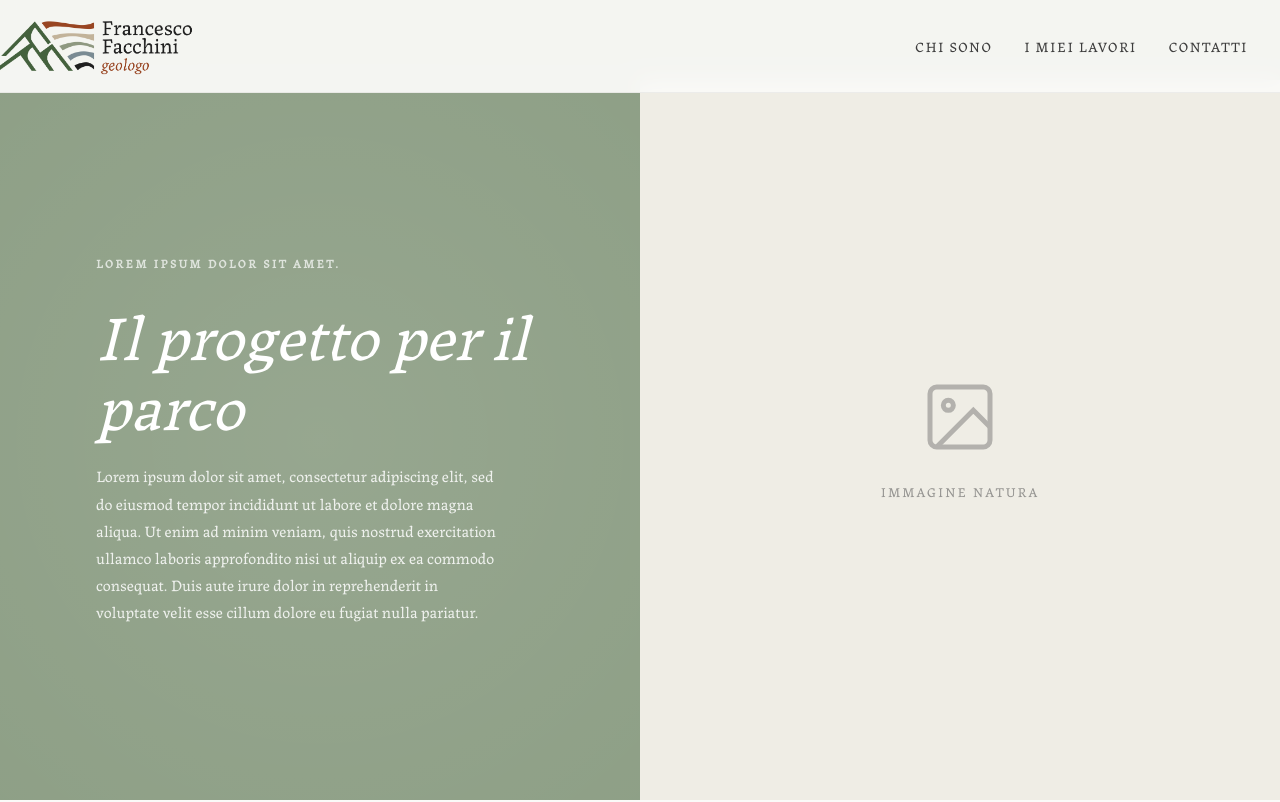
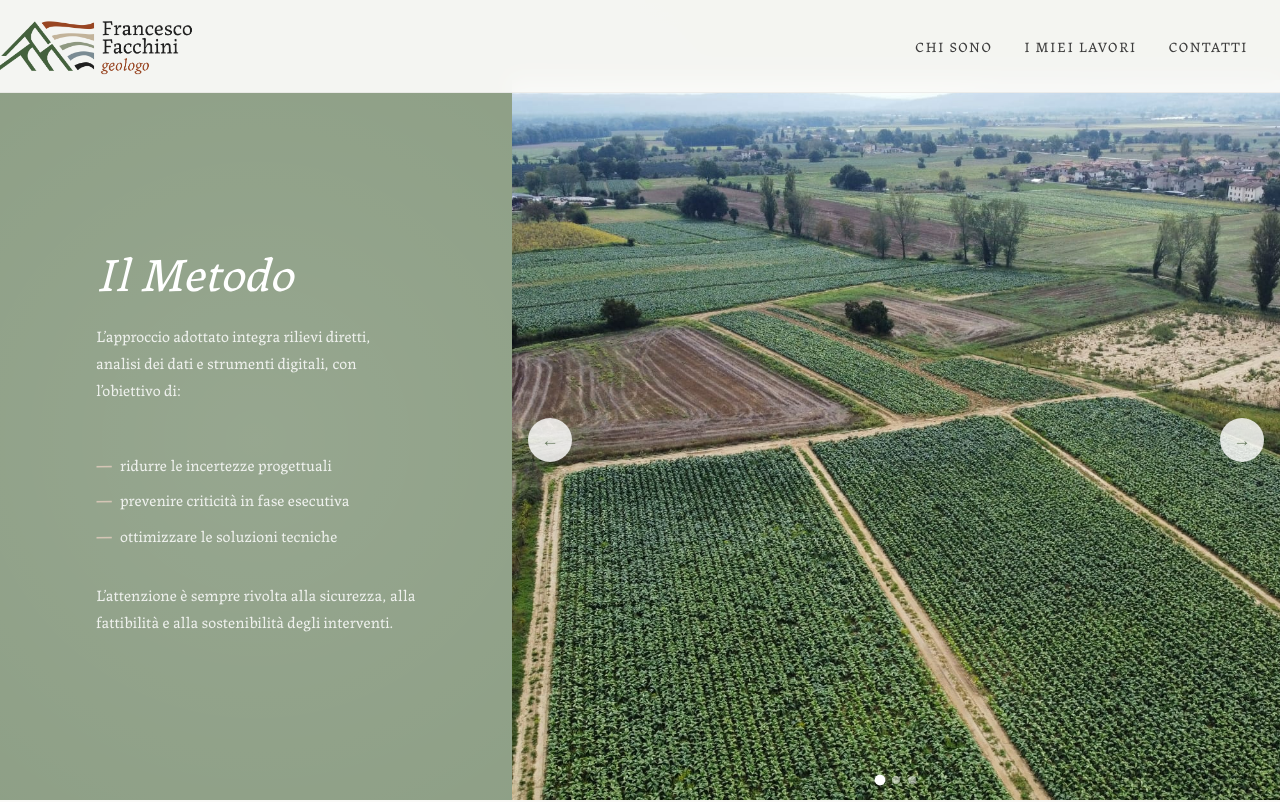
Before and after one commit to edoardo-nicoli03/Francesco_Facchini.website, a plain HTML site: page sito_Francesco_Facchini/index.html in a window 1280 px wide. Shown: the top 802 px of the page. Drawn offline with Linux system fonts and the light colour scheme.

Commit message:
Aggiunta carosello foto hero-section

```diff
--- a/sito_Francesco_Facchini/index.html
+++ b/sito_Francesco_Facchini/index.html
@@ -49,24 +49,35 @@
          ============================================ -->
     <header class="hero" id="hero">
         <div class="hero-content">
-            <span class="hero-label">Lorem ipsum dolor sit amet.</span>
-            <h1 class="hero-title">Il progetto per il parco</h1>
+            <span class="hero-label"></span>
+            <h1 class="hero-title">Il Metodo</h1>
             <p class="hero-subtitle">
-                Lorem ipsum dolor sit amet, consectetur adipiscing elit, sed do eiusmod tempor incididunt ut labore et dolore magna aliqua. Ut enim ad minim veniam, quis nostrud exercitation ullamco laboris approfondito nisi ut aliquip ex ea commodo consequat. Duis aute irure dolor in reprehenderit in voluptate velit esse cillum dolore eu fugiat nulla pariatur.
+                L’approccio adottato integra rilievi diretti, analisi dei dati e strumenti digitali, con l’obiettivo di:
+                </p>
+                <ul class="hero-list">
+                    <li> ridurre le incertezze progettuali </li>
+                    <li> prevenire criticità in fase esecutiva </li>
+                    <li> ottimizzare le soluzioni tecniche </li>
 
-            </p>
+                </ul>
+                <p class="hero-subtitle last paragraph">
+
+                L’attenzione è sempre rivolta alla sicurezza, alla fattibilità e alla sostenibilità degli interventi.
+
+                </p>
 
         </div>
-        <div class="hero-image">
-            <div class="hero-image-placeholder">
-                <svg viewBox="0 0 24 24" fill="none" stroke="currentColor" stroke-width="1.5" aria-hidden="true">
-                    <rect x="3" y="3" width="18" height="18" rx="2"/>
-                    <circle cx="8.5" cy="8.5" r="1.5"/>
-                    <path d="M21 15l-5-5L5 21"/>
-                </svg>
-                <span>Immagine natura</span>
-            </div>
-        </div>
+
+    <div class="hero-image-slider-wrapper">
+           <div class="hero-image-slider" id="heroSlider">
+        <img src="assets/Hero_img.jpeg" alt="Vista 1" class="slider-image">
+        <img src="assets/strada dall'alto.jpeg" alt="Vista 2" class="slider-image">
+        <img src="assets/foto pino.jpeg" alt="Vista 3" class="slider-image">
+    </div>
+    <button class="slider-btn slider-btn--prev" onclick="slideHero(-1)">&#8592;</button>
+    <button class="slider-btn slider-btn--next" onclick="slideHero(1)">&#8594;</button>
+    <div class="slider-dots" id="sliderDots"></div>
+    </div>
     </header>
 
     <!-- ============================================
@@ -326,5 +337,28 @@
             }
         });
     </script>
+    <script>
+    const slider = document.getElementById('heroSlider');
+    const dotsContainer = document.getElementById('sliderDots');
+    const images = slider.querySelectorAll('.slider-image');
+    let current = 0;
+
+    images.forEach((_, i) => {
+        const dot = document.createElement('button');
+        dot.className = 'slider-dot' + (i === 0 ? ' active' : '');
+        dot.setAttribute('aria-label', 'Slide ' + (i + 1));
+        dot.onclick = () => goTo(i);
+        dotsContainer.appendChild(dot);
+    });
+
+    function goTo(index) {
+        current = (index + images.length) % images.length;
+        slider.scrollTo({ left: slider.clientWidth * current, behavior: 'smooth' });
+        document.querySelectorAll('.slider-dot').forEach((d, i) =>
+            d.classList.toggle('active', i === current));
+    }
+
+    function slideHero(dir) { goTo(current + dir); }
+</script>
 </body>
 </html>
--- a/sito_Francesco_Facchini/styles.css
+++ b/sito_Francesco_Facchini/styles.css
@@ -236,8 +236,9 @@ img {
     min-height: 100vh;
     padding-top: 80px;
     display: grid;
-    grid-template-columns: 1fr 1fr;
+    grid-template-columns: 0.8fr 1.2fr;
     background-color: #8c977f;
+    overflow: hidden;
 }
 
 /* Hero Content - Left Side */
@@ -248,7 +249,7 @@ img {
     padding: var(--space-3xl);
     background-color: var(--sage-green);
     position: relative;
-    overflow: hidden;
+    max-width: 100%;
 }
 
 .hero-content::before {
@@ -272,11 +273,12 @@ img {
 }
 
 .hero-title {
-    font-size: clamp(2.5rem, 5vw, 4.5rem);
+    font-size: clamp(2rem, 4vw, 3rem);
     color: var(--white);
     line-height: 1.1;
     margin-bottom: var(--space-md);
     font-weight: 400;
+    font-family: var(--font-serif);
     font-style: italic;
 }
 
@@ -285,7 +287,8 @@ img {
     font-size: 1rem;
     color: rgba(255, 255, 255, 0.85);
     line-height: 1.7;
-    max-width: 400px;
+    max-width: 480px;
+    margin-bottom: var(--space-md);
 }
 
 .hero-year {
@@ -299,41 +302,113 @@ img {
     line-height: 1;
 }
 
+.hero-list {
+    list-style: none; /* Togliamo i bruttissimi pallini di default */
+    padding-left: 0;
+    margin: var(--space-md) 0;
+    font-family: var(--font-sans);
+    color: rgba(255, 255, 255, 0.85); /* Stesso colore del testo normale */
+}
+
+.hero-list li {
+    position: relative;
+    padding-left: 1.5rem;
+    margin-bottom: 0.5rem;
+    font-size: 1rem;
+    line-height: 1.7;
+}
+.hero-list li::before {
+    content: '—';
+    position: absolute;
+    left: 0;
+    color: var(--sand-beige); /* Usiamo il color sabbia per creare un bel dettaglio */
+    font-weight: bold;
+}
+
 /* Hero Image - Right Side */
 .hero-image {
     position: relative;
     overflow: hidden;
 }
 
-.hero-image-placeholder {
+/* Hero Image - Right Side */
+.hero-image {
+    position: relative;
+    overflow: hidden;
+    /* Opzionale: se l'immagine non è alta abbastanza, puoi dare un'altezza fissa al contenitore genitore */
+    min-height: 100%;
+}
+
+/* La vera immagine */
+.foto-copertina {
     width: 100%;
     height: 100%;
-    min-height: 500px;
-  /*  background: linear-gradient(135deg, var(--sand-beige) 0%, var(--sand-light) 100%);*/
-    background-color: #efede5 ;
-    display: flex;
-    flex-direction: column;
-    align-items: center;
-    justify-content: center;
-    gap: var(--space-md);
-    color: var(--slate-light);
+    object-fit: cover; /* Ecco il comando giusto sull'elemento giusto! */
+    object-position: center; /* Tiene a fuoco il centro della foto */
+}
+/* --- Lato Destro: Il VERO Slider Solo-CSS --- */
+.hero-image-slider-wrapper {
+    position: relative;
+    width: 100%;
+    height: 100%;
+    background-color: var(--sand-beige);
+    overflow: hidden;
 }
 
-.hero-image-placeholder svg {
-    width: 80px;
-    height: 80px;
-    opacity: 0.4;
+.hero-image-slider {
+    display: flex;
+    width: 100%;
+    height: 100%;
+
+    /* ATTIVA LO SCROLL ORIZZONTALE */
+    overflow-x: scroll;
+
+    /* ATTIVA IL CSS SCROLL SNAP */
+    scroll-snap-type: x mandatory;
+
+    /* Nascondiamo la barra di scorrimento brutta */
+    -webkit-overflow-scrolling: touch; /* Per fluidità su iOS */
+    scrollbar-width: none; /* Firefox */
+    -ms-overflow-style: none;  /* IE/Edge */
 }
 
-.hero-image-placeholder span {
-    font-size: 0.85rem;
-    text-transform: uppercase;
-    letter-spacing: 0.15em;
-    opacity: 0.6;
+/* Nascondiamo la barra di scorrimento su Chrome/Safari */
+.hero-image-slider::-webkit-scrollbar {
+    display: none;
 }
 
+.slider-image {
+    flex: 0 0 100%; /* Ogni immagine prende il 100% del contenitore */
+    width: 100%;
+    height: 100%;
+
+    /* Assicuriamo che la foto riempia senza deformarsi */
+    object-fit: cover;
+    object-position: center;
+
+    /* PUNTO DI AGGANCIO: L'immagine si blocca all'inizio */
+    scroll-snap-align: start;
+}
+
+/* Opzionale: Indicatore graficho "Scorri" */
 
 
+/* ============================================
+   RESPONSIVE (Opzionale: Per Cellulari)
+   ============================================ */
+@media (max-width: 992px) {
+    .hero {
+        grid-template-columns: 1fr; /* Una colonna sola */
+    }
+    .hero-content {
+        padding: var(--space-3xl) var(--space-lg);
+        order: 2; /* Testo sotto l'immagine */
+    }
+    .hero-image-slider-wrapper {
+        height: 50vh; /* Immagine prende metà altezza */
+        order: 1; /* Immagine sopra il testo */
+    }
+}
 /* ============================================
    SECTION - General Styles
    ============================================ */
@@ -903,3 +978,60 @@ img {
     white-space: nowrap;
     border: 0;
 }
+
+
+/* ============================================
+   SLIDER - Frecce e Puntini
+   ============================================ */
+.slider-btn {
+    position: absolute;
+    top: 50%;
+    transform: translateY(-50%);
+    background: rgba(255, 255, 255, 0.82);
+    border: none;
+    border-radius: 50%;
+    width: 44px;
+    height: 44px;
+    font-size: 1.1rem;
+    cursor: pointer;
+    color: var(--sage-dark);
+    transition: background var(--transition-fast), transform var(--transition-fast);
+    z-index: 10;
+    display: flex;
+    align-items: center;
+    justify-content: center;
+}
+
+.slider-btn:hover {
+    background: white;
+    transform: translateY(-50%) scale(1.08);
+}
+
+.slider-btn--prev { left: 16px; }
+.slider-btn--next { right: 16px; }
+
+.slider-dots {
+    position: absolute;
+    bottom: 16px;
+    left: 50%;
+    transform: translateX(-50%);
+    display: flex;
+    gap: 8px;
+    z-index: 10;
+}
+
+.slider-dot {
+    width: 8px;
+    height: 8px;
+    border-radius: 50%;
+    border: none;
+    background: rgba(255, 255, 255, 0.5);
+    cursor: pointer;
+    padding: 0;
+    transition: background var(--transition-fast), transform var(--transition-fast);
+}
+
+.slider-dot.active {
+    background: white;
+    transform: scale(1.35);
+}
```
Also changed, not shown: sito_Francesco_Facchini/assets/Hero_img.jpeg (added), sito_Francesco_Facchini/assets/WhatsApp Image 2026-03-19 at 15.26.49.jpeg (added), sito_Francesco_Facchini/assets/WhatsApp Image 2026-03-19 at 15.26.54 (2).jpeg (added), sito_Francesco_Facchini/assets/WhatsApp Image 2026-03-19 at 15.26.54.jpeg (added), sito_Francesco_Facchini/assets/WhatsApp Image 2026-03-19 at 15.26.55.jpeg (added), sito_Francesco_Facchini/assets/foto pianta dall'alto.jpeg (added), sito_Francesco_Facchini/assets/foto pino.jpeg (added), sito_Francesco_Facchini/assets/strada dall'alto.jpeg (added).
